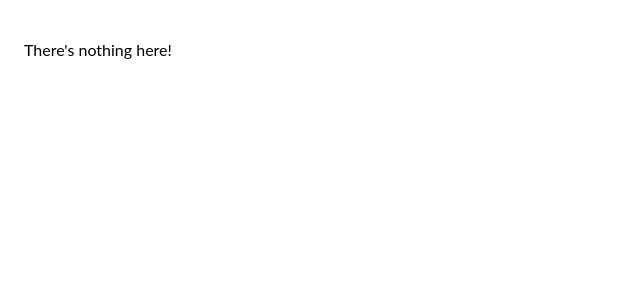
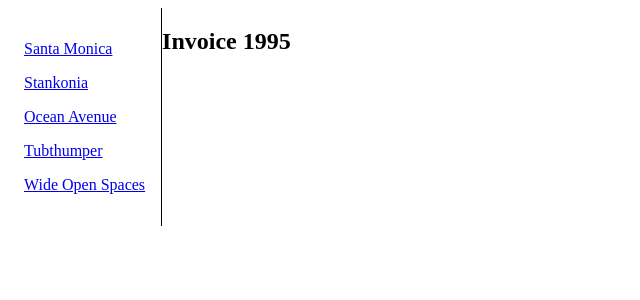
Before and after one commit to AbhishekDevel/react2, a React (Create React App) app: page /invoices/1995 in a window 1280 px wide. Shown: the top 300 px of the page, without its empty margins (0-640 px from the left). Built offline with nearby package versions, Linux system fonts and the light colour scheme.

Commit message:
2 files modified, 1 added

```diff
--- a/src/index.js
+++ b/src/index.js
@@ -4,13 +4,17 @@
 
 import App from "./App";
 import Invoices from "./routes/invoices";
-import Expenses from "./routes/expenses"
+import Expenses from "./routes/expenses";
+import Invoice from "./routes/invoice";
+
 
 ReactDOM.render(
   <BrowserRouter>
     <Routes>
       <Route path="/" element={<App />}/>
-      <Route path="/invoices" element={<Invoices />}/>
+      <Route path="/invoices" element={<Invoices />}>
+        <Route path=":invoiceId" element={<Invoice />} />
+      </Route>
       <Route path="/expenses" element={<Expenses />}/>
       <Route
       path="*"
--- /dev/null
+++ b/src/routes/invoice.jsx
@@ -0,0 +1,8 @@
+import React from "react";
+import { useParams } from "react-router-dom";
+
+
+export default function Invoice() {
+  const params = useParams();
+  return <h2>Invoice {params.invoiceId}</h2>;
+}
--- a/src/routes/invoices.jsx
+++ b/src/routes/invoices.jsx
@@ -1,5 +1,5 @@
 import React from "react";
-import { Link } from "react-router-dom";
+import { Link, Outlet } from "react-router-dom";
 import {getInvoices} from "../data";
 export default function Invoices(){
   let invoices = getInvoices();
@@ -21,6 +21,7 @@
           </Link>
         ))}
       </nav>
+      <Outlet />
     </div>
   );
 }
```
